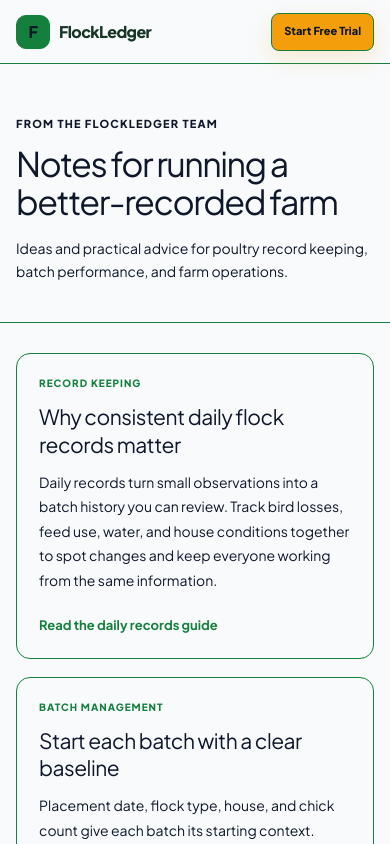
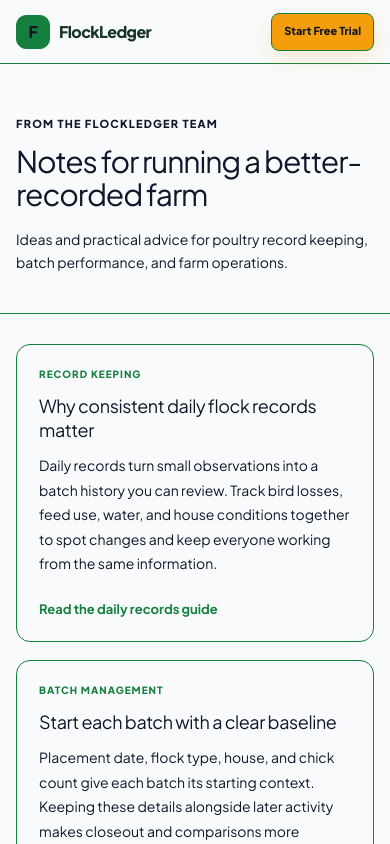
Before and after one commit to jame2122232425-ship-it/flockledger, a Next.js app: page /blog in a window 390 px wide. Shown: the top 844 px of the page. Built offline with nearby package versions, Linux system fonts and the light colour scheme; no server answers.

Commit message:
fix headings font size

```diff
--- a/src/app/globals.css
+++ b/src/app/globals.css
@@ -1033,7 +1033,7 @@ table,
 }
 
 .pricing-hero { padding-bottom: 42px; }
-.pricing-hero h1 { max-width: 850px; }
+.pricing-hero h1 { max-width: none; font-size: clamp(28px, 2.8vw, 34px); letter-spacing: -1.2px; white-space: nowrap; }
 .pricing-controls { display: flex; align-items: center; gap: 12px; margin-top: 26px; }
 .pricing-control-group { display: inline-flex; gap: 3px; padding: 4px; border: 1px solid #15803d; border-radius: 10px; background: #f8fafc; }
 .pricing-control-group button { min-height: 36px; padding: 0 12px; border: 0; border-radius: 7px; background: transparent; color: #0f172a; font: inherit; font-size: 12px; font-weight: 750; cursor: pointer; }
@@ -1045,7 +1045,7 @@ table,
 .pricing-page-content { display: grid; gap: 28px; padding-top: 38px; padding-bottom: 72px; }
 .pricing-plan-grid { display: grid; grid-template-columns: repeat(3, minmax(0, 1fr)); align-items: stretch; gap: 18px; }
 .pricing-plan-card { position: relative; display: flex; min-width: 0; flex-direction: column; padding: 28px 24px; border: 1px solid #15803d; border-radius: 14px; background: #f8fafc; color: #0f172a; }
-.pricing-plan-card h2 { margin: 0 0 8px; color: #0f172a; font-size: 23px; letter-spacing: -.6px; }
+.pricing-plan-card h2 { margin: 0 0 8px; color: #0f172a; font-size: 20px; letter-spacing: -.5px; }
 .pricing-plan-popular { border: 2px solid #15803d; box-shadow: 0 12px 30px rgba(21, 128, 61, .12); }
 .pricing-recommended { align-self: flex-start; margin: -5px 0 15px; padding: 6px 9px; border-radius: 999px; background: #f59e0b; color: #0f172a; font-size: 9px; font-weight: 850; letter-spacing: .35px; text-transform: uppercase; }
 .pricing-target { min-height: 42px; margin: 0 0 19px; color: #0f172a; font-size: 12px; line-height: 1.6; }
@@ -1070,9 +1070,16 @@ table,
 .pricing-table-scroll tbody th { font-weight: 700; }
 .pricing-table-scroll tbody tr:last-child th, .pricing-table-scroll tbody tr:last-child td { border-bottom: 0; }
 .pricing-faq-section { display: grid; gap: 18px; }
-.pricing-faq-section > h2 { margin: 0; color: #0f172a; font-size: 25px; letter-spacing: -.7px; }
+.pricing-faq-section > h2 { margin: 0; color: #0f172a; font-size: 22px; letter-spacing: -.6px; }
 .pricing-final-cta { margin-top: 2px; padding: 30px; }
-.pricing-final-cta h2 { margin: 4px 0 0; color: #f8fafc; font-size: 22px; letter-spacing: -.5px; }
+.pricing-final-cta h2 { margin: 4px 0 0; color: #f8fafc; font-size: 20px; letter-spacing: -.5px; }
+
+.marketing-page-hero-blog h1,
+.marketing-page-hero-guides h1,
+.marketing-page-hero-faq h1 { max-width: none; font-size: clamp(28px, 2.8vw, 34px); letter-spacing: -1.2px; white-space: nowrap; }
+.marketing-content-blog .marketing-card h2,
+.marketing-content-guides .marketing-card h2 { font-size: 18px; letter-spacing: -.4px; }
+.marketing-content-faq .marketing-faq-list summary { font-size: 14px; }
 
 @media (max-width: 900px) {
   .pricing-plan-grid { grid-template-columns: repeat(2, minmax(0, 1fr)); }
@@ -1084,4 +1091,8 @@ table,
   .pricing-plan-card { padding: 24px 20px; }
   .pricing-final-cta { padding: 24px 20px; }
   .pricing-final-cta h2 { font-size: 20px; }
+  .pricing-hero h1,
+  .marketing-page-hero-blog h1,
+  .marketing-page-hero-guides h1,
+  .marketing-page-hero-faq h1 { font-size: 30px; letter-spacing: -1.1px; white-space: normal; }
 }
--- a/src/components/marketing-pages.tsx
+++ b/src/components/marketing-pages.tsx
@@ -230,14 +230,14 @@ export default function MarketingPage({ page }: { page: MarketingPageKey }) {
         <main className="marketing-main">
           {page === "pricing" ? content : (
             <>
-              <header className="marketing-page-hero">
+              <header className={`marketing-page-hero marketing-page-hero-${page}`}>
                 <div className="landing-container">
                   <p className="landing-eyebrow">{details.eyebrow}</p>
                   <h1>{details.title}</h1>
                   <p>{details.summary}</p>
                 </div>
               </header>
-              <section className="landing-container marketing-content">
+              <section className={`landing-container marketing-content marketing-content-${page}`}>
                 {content}
               </section>
             </>
```
